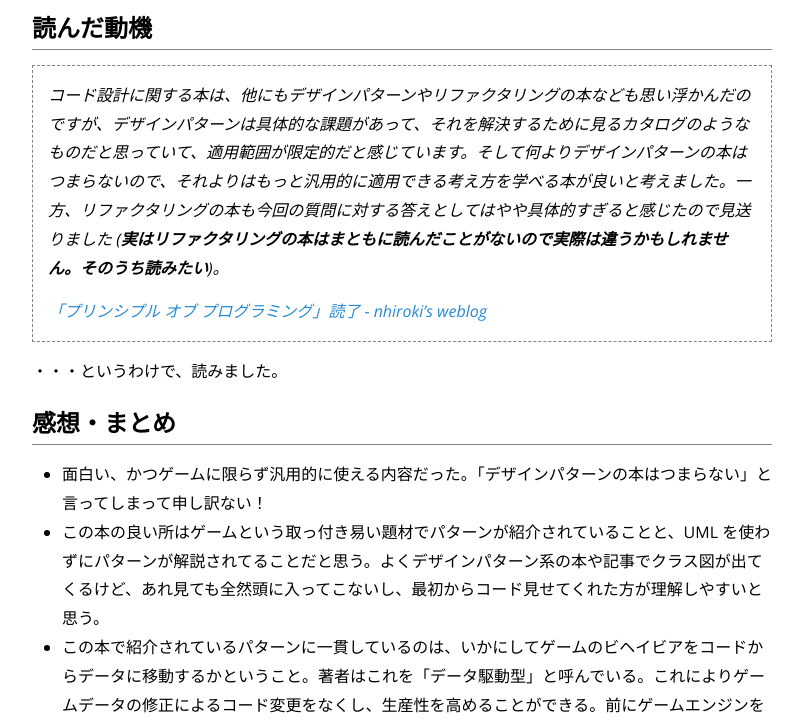
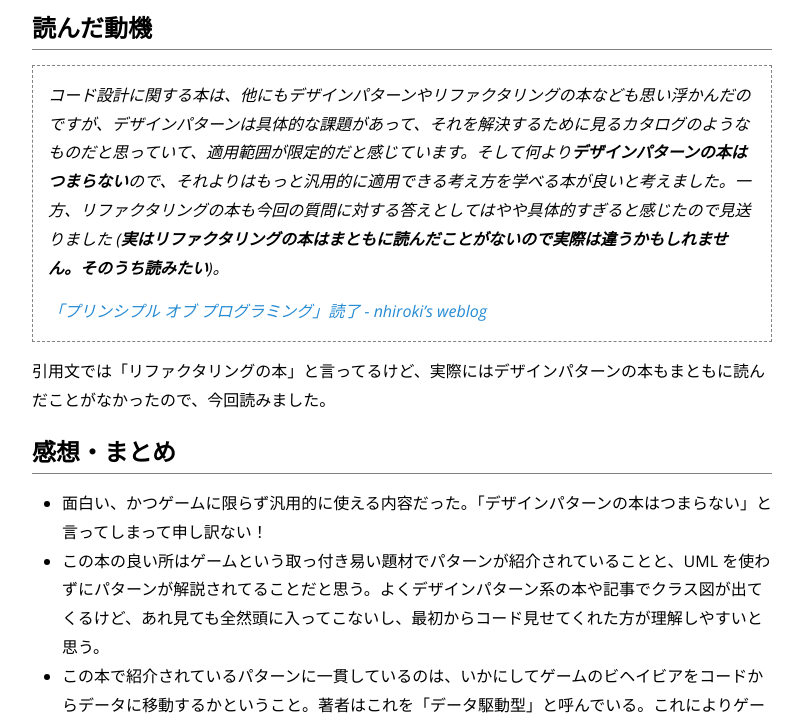
Before and after one commit to nhiroki/nhiroki.github.io, a Jekyll site: the page built from _posts/2017-12-18-book-game-programming-patterns.md, in a window 1280 px wide and 900 px high, scrolled down 414 px, cut to the strip 176-900 px from the top of the window. Shown: the whole strip, without its empty margins (238-1041 px from the left). Built offline with Jekyll 4.4.1, drawn with Linux system fonts in a browser that asks for light colours; comment, search, counter and statistics services are not loaded.

Commit message:
Rewrite some sentences in published articles

```diff
--- a/_posts/2017-12-18-book-game-programming-patterns.md
+++ b/_posts/2017-12-18-book-game-programming-patterns.md
@@ -15,11 +15,11 @@ image: /images/book-game-programming-patterns-overview.png
 
 # 読んだ動機
 
-> コード設計に関する本は、他にもデザインパターンやリファクタリングの本なども思い浮かんだのですが、デザインパターンは具体的な課題があって、それを解決するために見るカタログのようなものだと思っていて、適用範囲が限定的だと感じています。そして何よりデザインパターンの本はつまらないので、それよりはもっと汎用的に適用できる考え方を学べる本が良いと考えました。一方、リファクタリングの本も今回の質問に対する答えとしてはやや具体的すぎると感じたので見送りました (**実はリファクタリングの本はまともに読んだことがないので実際は違うかもしれません。そのうち読みたい**)。
+> コード設計に関する本は、他にもデザインパターンやリファクタリングの本なども思い浮かんだのですが、デザインパターンは具体的な課題があって、それを解決するために見るカタログのようなものだと思っていて、適用範囲が限定的だと感じています。そして何より**デザインパターンの本はつまらない**ので、それよりはもっと汎用的に適用できる考え方を学べる本が良いと考えました。一方、リファクタリングの本も今回の質問に対する答えとしてはやや具体的すぎると感じたので見送りました (**実はリファクタリングの本はまともに読んだことがないので実際は違うかもしれません。そのうち読みたい**)。
 >
 > [「プリンシプル オブ プログラミング」読了 - nhiroki's weblog](/2017/10/04/book-principles-of-programming)
 
-・・・というわけで、読みました。
+引用文では「リファクタリングの本」と言ってるけど、実際にはデザインパターンの本もまともに読んだことがなかったので、今回読みました。
 
 # 感想・まとめ
 
```
Also changed, not shown: _posts/2017-10-04-book-principles-of-programming.md (+1 -1 lines).
